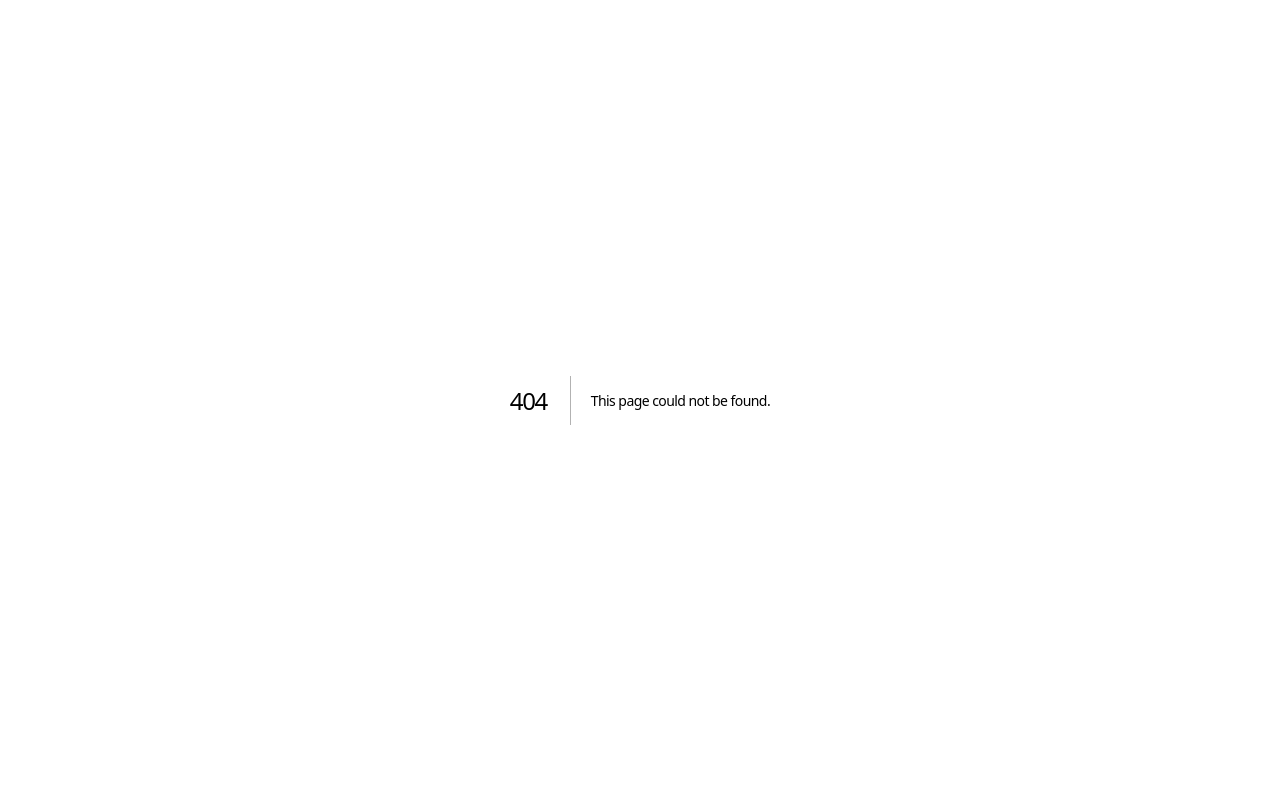
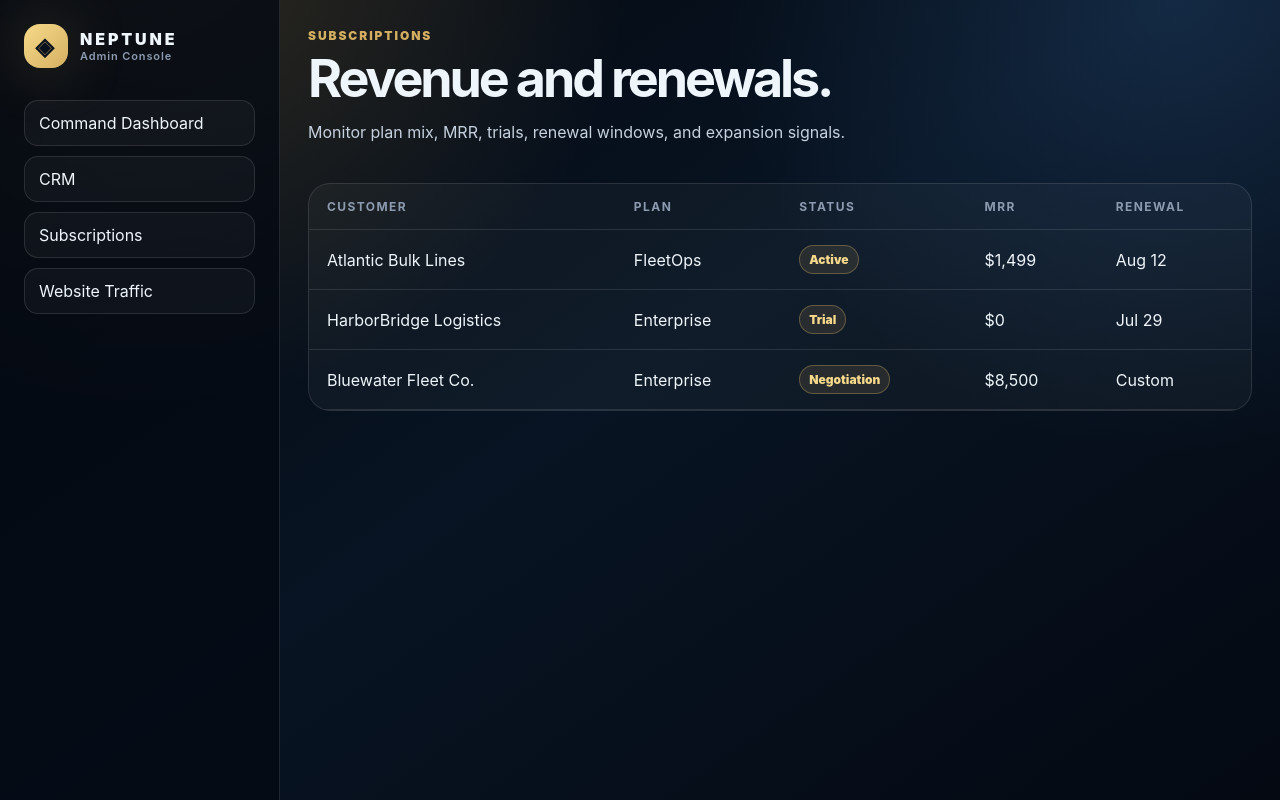
Before and after one commit to eagleconsulting954-a11y/Neptune-product, a Next.js app: page /admin/subscriptions in a window 1280 px wide. Before the commit this address had no page. Built offline with nearby package versions, Linux system fonts and the light colour scheme.

Commit message:
Add subscriptions dashboard

```diff
--- /dev/null
+++ b/app/admin/subscriptions/page.tsx
@@ -0,0 +1,10 @@
+import { subscriptions } from "@/src/lib/mock-data";
+
+export default function SubscriptionsPage() {
+  return (
+    <>
+      <div className="admin-top"><div><div className="eyebrow">Subscriptions</div><h1 style={{fontSize:52}}>Revenue and renewals.</h1><p className="lede" style={{fontSize:16}}>Monitor plan mix, MRR, trials, renewal windows, and expansion signals.</p></div></div>
+      <div className="data-grid"><table><thead><tr><th>Customer</th><th>Plan</th><th>Status</th><th>MRR</th><th>Renewal</th></tr></thead><tbody>{subscriptions.map(row => <tr key={row.customer}><td>{row.customer}</td><td>{row.plan}</td><td><span className="status">{row.status}</span></td><td>{row.mrr}</td><td>{row.renewal}</td></tr>)}</tbody></table></div>
+    </>
+  );
+}
```
